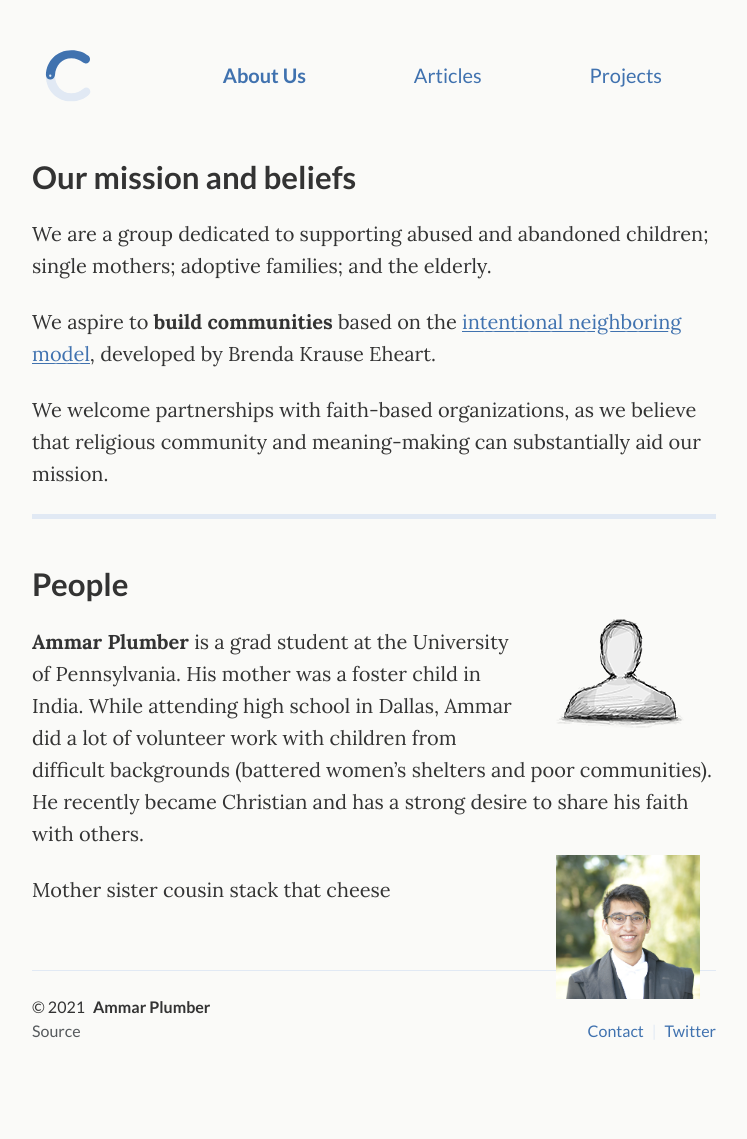
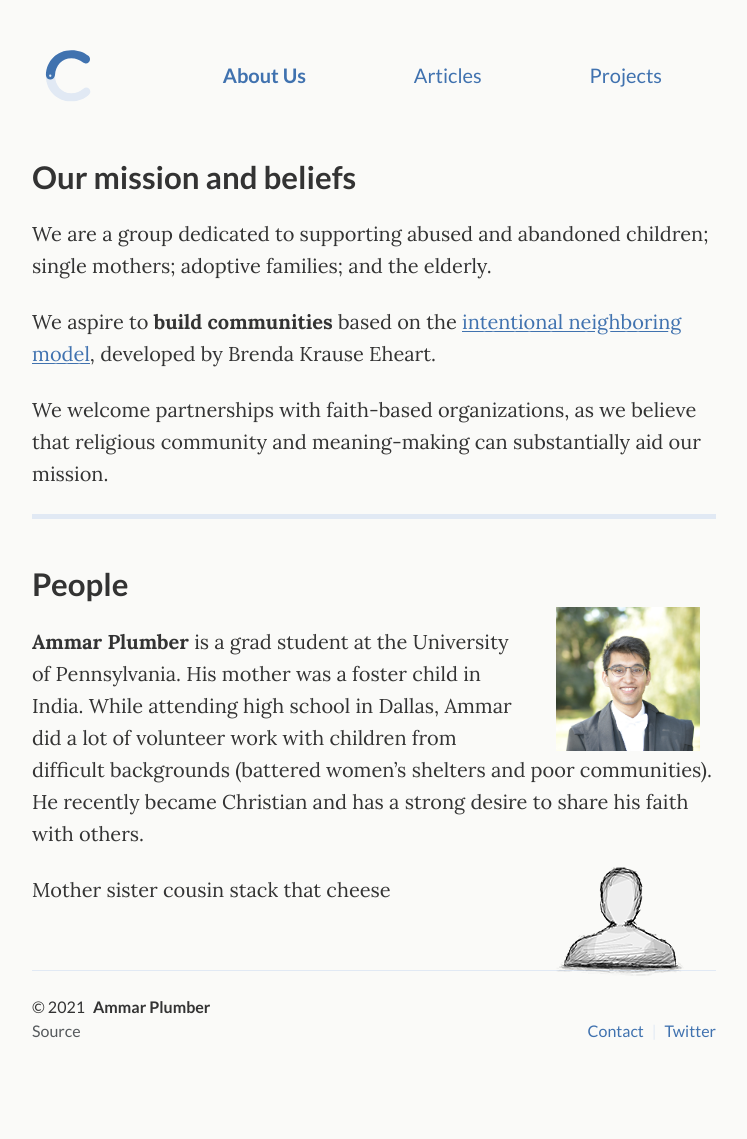
Before and after one commit to getupmychild/getupmychild.github.io, a Jekyll site: the page built from _pages/about.md, in a window 1280 px wide. Shown: the whole page, without its empty margins (266-1013 px from the left). Built offline with Jekyll 4.4.1, drawn with Linux system fonts in a browser that asks for light colours.

Commit message:
Update about.md

```diff
--- a/_pages/about.md
+++ b/_pages/about.md
@@ -23,7 +23,7 @@ community and meaning-making can substantially aid our mission.
 
 {::nomarkdown}
 <figure class="site-profile">
-    <img src="{{ site.baseurl }}/assets/img/profile.png">
+    <img src="{{ site.baseurl }}/assets/img/Ammar.jpg">
 </figure>
 {:/}
 
@@ -33,7 +33,7 @@ community and meaning-making can substantially aid our mission.
 
 {::nomarkdown}
 <figure class="site-profile">
-    <img src="{{ site.baseurl }}/assets/img/Ammar.jpg">
+    <img src="{{ site.baseurl }}/assets/img/profile.png">
 </figure>
 {:/}
 
```
